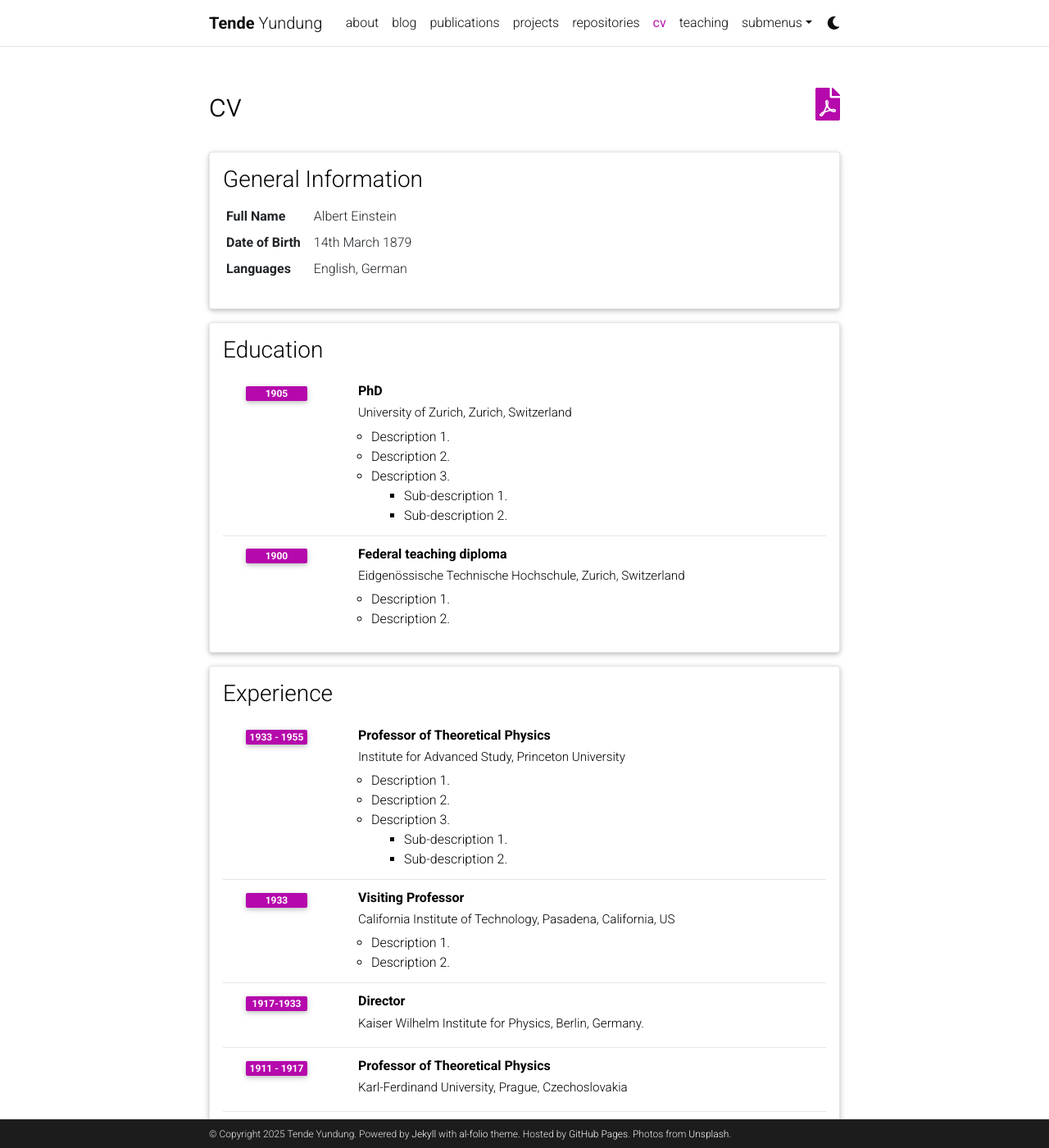
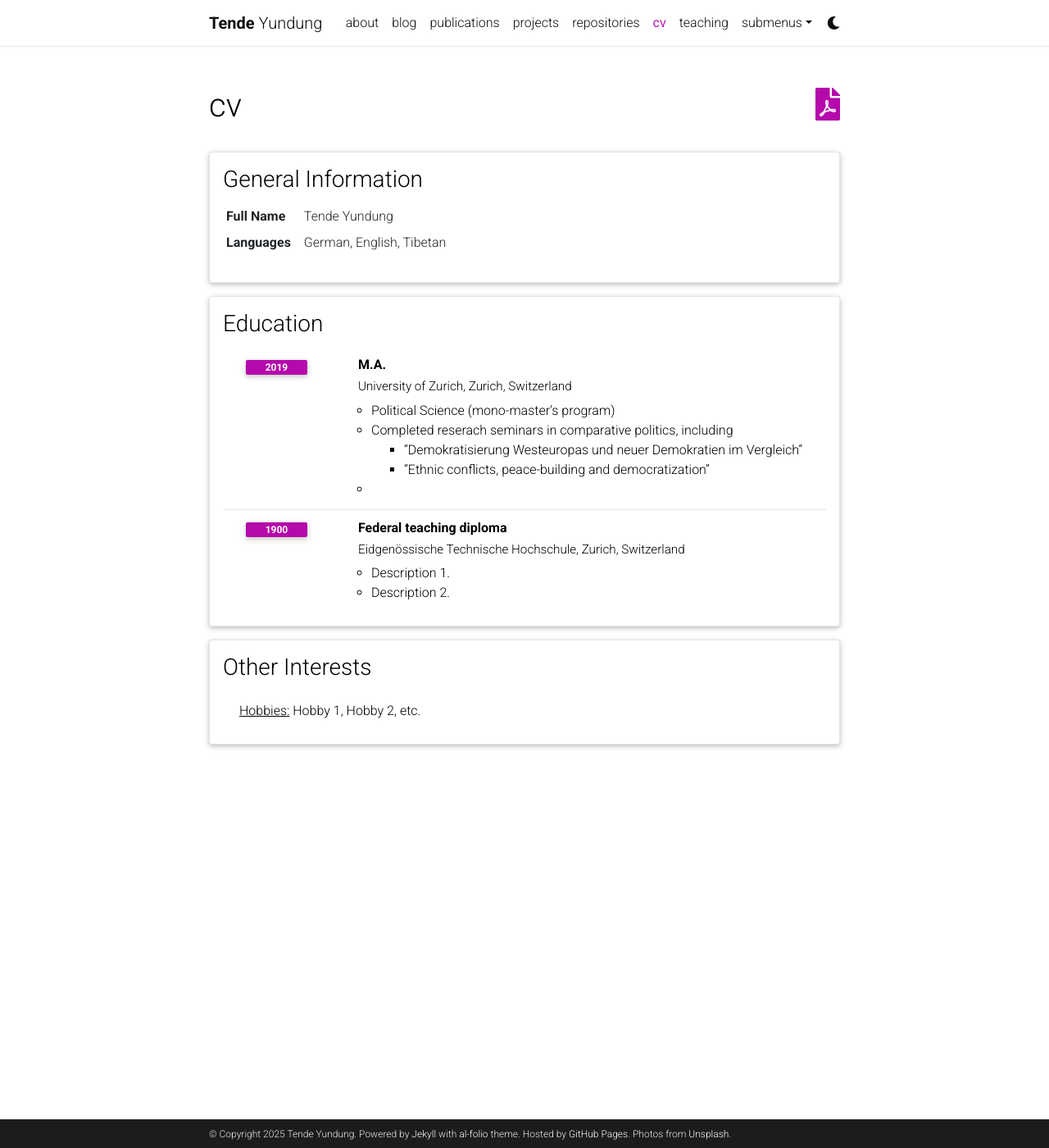
Before and after one commit to yundung/yundung.github.io, a Jekyll site: the page built from _pages/cv.md, in a window 1280 px wide and 1400 px high. Shown: the whole window at 82% size. Built offline with Jekyll 4.4.1, drawn with Linux system fonts in a browser that asks for light colours; full-size pictures stand in for the smaller copies a plugin makes; comment, search, counter and statistics services are not loaded; a style sheet for code colours, icons or effects is not loaded; some of the changed text lies outside the part shown.

Commit message:
CV updated with M.A. information

```diff
--- a/_data/cv.yml
+++ b/_data/cv.yml
@@ -2,25 +2,25 @@
   type: map
   contents:
     - name: Full Name
-      value: Albert Einstein
-    - name: Date of Birth
-      value: 14th March 1879
+      value: Tende Yundung
+   # - name: Date of Birth
+   #   value: 14th March 1879
     - name: Languages
-      value: English, German
+      value: German, English, Tibetan
 
 - title: Education
   type: time_table
   contents:
-    - title: PhD
+    - title: M.A.
       institution: University of Zurich, Zurich, Switzerland
-      year: 1905
+      year: 2019
       description:
-        - Description 1.
-        - Description 2.
-        - title: Description 3.
+        - Political Science (mono-master's program)
+        - title: Completed reserach seminars in comparative politics, including
           contents:
-            - Sub-description 1.
-            - Sub-description 2.
+            - “Demokratisierung Westeuropas und neuer Demokratien im Vergleich”
+            - “Ethnic conflicts, peace-building and democratization”
+        -
     - title: Federal teaching diploma
       institution: Eidgenössische Technische Hochschule, Zurich, Switzerland
       year: 1900
@@ -28,68 +28,6 @@
         - Description 1.
         - Description 2.
 
-- title: Experience
-  type: time_table
-  contents:
-    - title: Professor of Theoretical Physics
-      institution: Institute for Advanced Study, Princeton University
-      year: 1933 - 1955
-      description:
-        - Description 1.
-        - Description 2.
-        - title: Description 3.
-          contents:
-            - Sub-description 1.
-            - Sub-description 2.
-    - title: Visiting Professor
-      institution: California Institute of Technology, Pasadena, California, US
-      year: 1933
-      description:
-        - Description 1.
-        - Description 2.
-
-    - title: Director
-      institution: Kaiser Wilhelm Institute for Physics, Berlin, Germany.
-      year: 1917-1933
-
-    - title: Professor of Theoretical Physics
-      institution: Karl-Ferdinand University, Prague, Czechoslovakia
-      year: 1911 - 1917
-      description:
-
-    - title: Associate Professor of Theoretical Physics
-      institution: University of Zurich, Zurich, Switzerland
-      year: 1909 - 1911
-
-- title: Open Source Projects
-  type: time_table
-  contents:
-    - title: <a href="https://github.com/alshedivat/al-folio">al-folio</a>
-      year: 2015-now
-      description: A beautiful, simple, clean, and responsive Jekyll theme for academics.
-
-- title: Honors and Awards
-  type: time_table
-  contents:
-    - year: 1921
-      items:
-        - Nobel Prize in Physics
-        - Matteucci Medal
-    - year: 2029
-      items:
-        - Max Planck Medal
-
-- title: Academic Interests
-  type: nested_list
-  contents:
-    - title: Topic 1.
-      items:
-        - Description 1.
-        - Description 2.
-    - title: Topic 2.
-      items:
-        - Description 1.
-        - Description 2.
 
 - title: Other Interests
   type: list
```
Also changed, not shown: _pages/about.md (+1 -1 lines).
